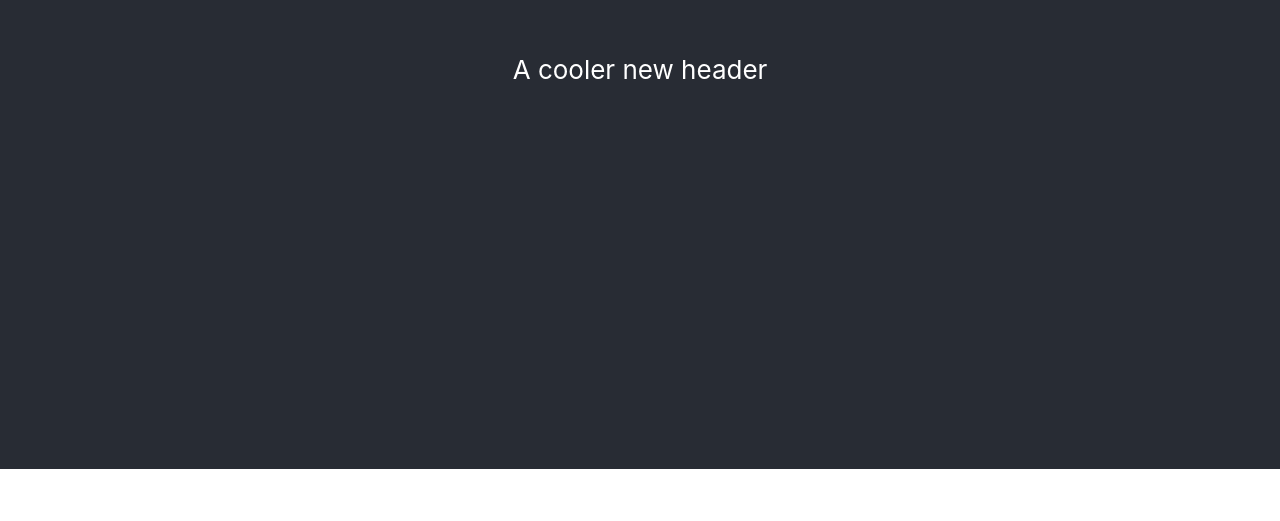
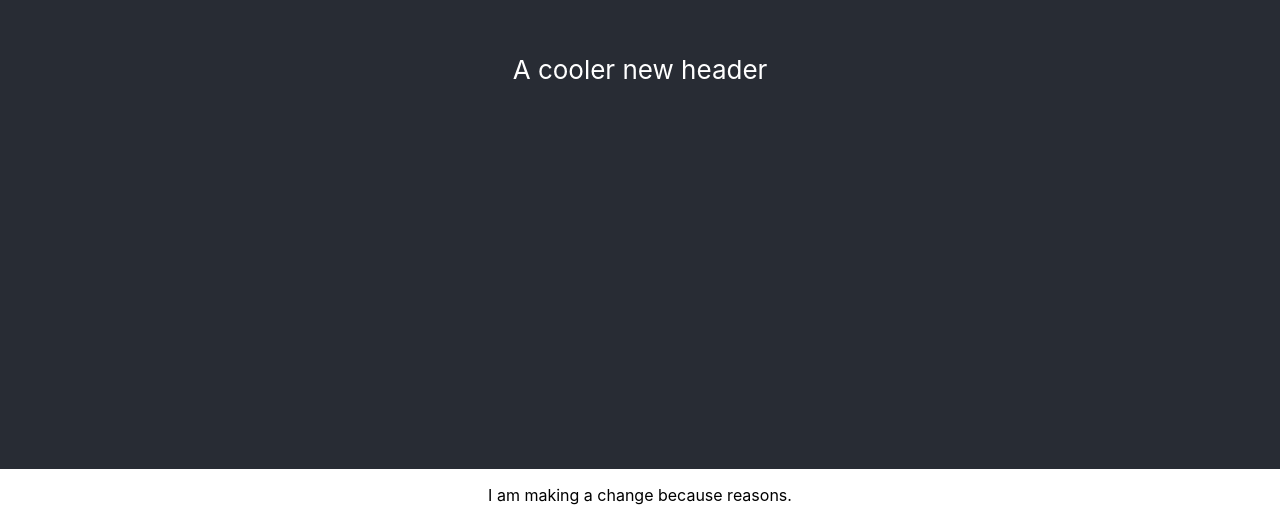
Before and after one commit to frealxpgroup/frealxp, a React (Create React App) app: page / in a window 1280 px wide. Shown: the part 331-852 px from the top of the page. Before the commit the page ends 800 px from the top, so only its background shows below. Built offline with nearby package versions, Linux system fonts and the light colour scheme.

Commit message:
added a sentence to app.js

```diff
--- a/src/App.js
+++ b/src/App.js
@@ -8,6 +8,7 @@ class App extends Component {
         <header className="App-header">
           A cooler new header
         </header>
+        <p> I am making a change because reasons.</p>
       </div>
     );
   }
```
